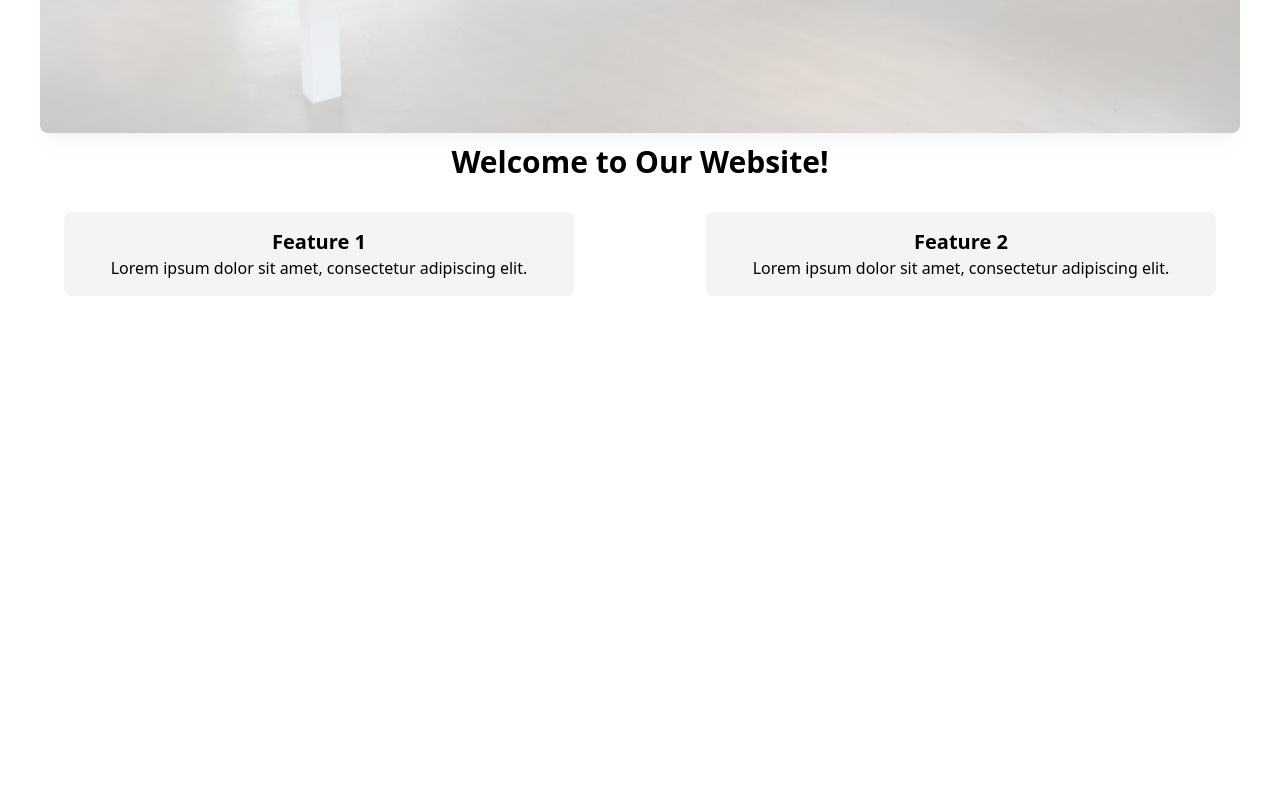
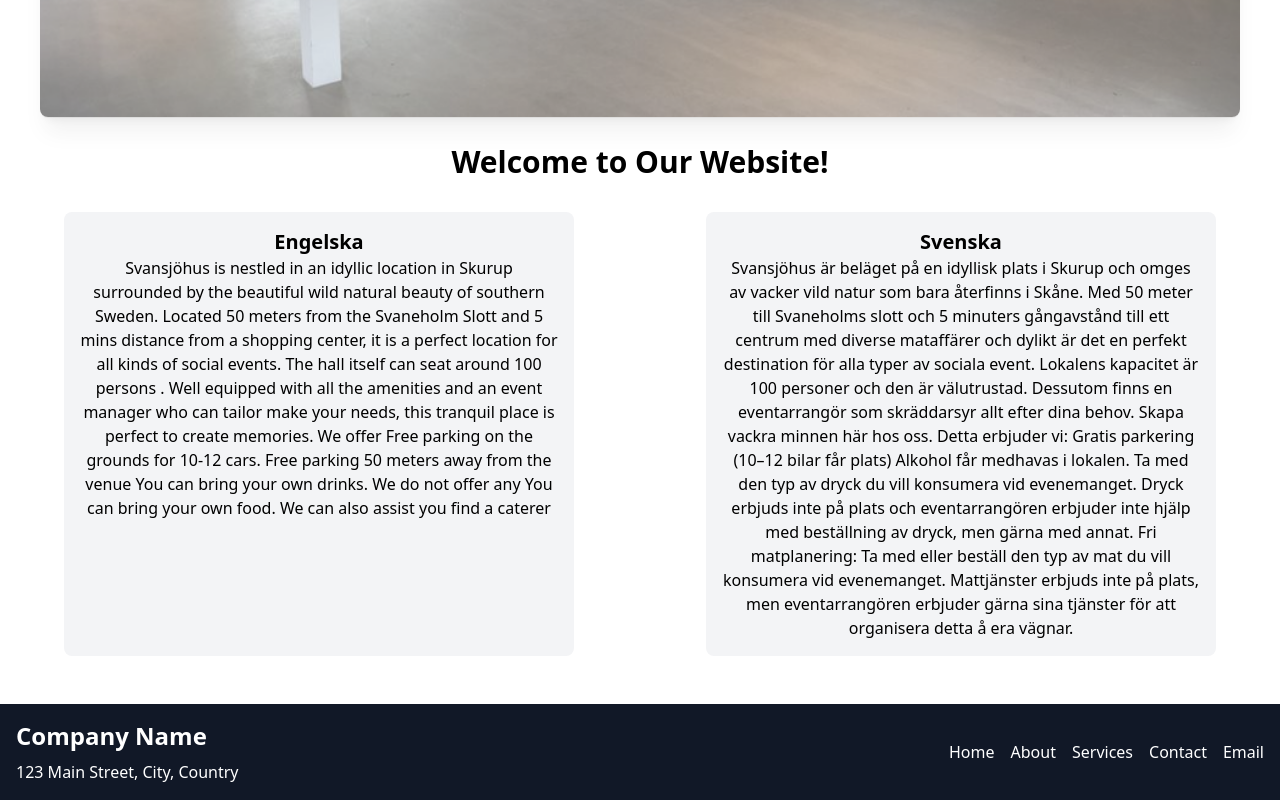
Before and after one commit to TurhanErgene/Svansjohus, a React (Create React App) app: page / in a window 1280 px wide. Shown: the part 768-1568 px from the top of the page. Before the commit the page ends 1112 px from the top, so only its background shows below. Built offline with nearby package versions, Linux system fonts and the light colour scheme; the HTML template or start-up script is replaced by a standard one.

Commit message:
Edited navbar and showcase. created the footer

```diff
--- a/src/App.js
+++ b/src/App.js
@@ -3,6 +3,7 @@ import { BrowserRouter as Router, Routes, Route } from "react-router-dom";
 import Navbar from "./pages/Navbar";
 import Home from "./pages/Home";
 import About from "./pages/About";
+import Footer from "./pages/Footer";
 
 
 function App() {
@@ -13,10 +14,11 @@ function App() {
         <Routes>
           <Route exact path="/" element={<Home />} />
            <Route exact path="/about" element={<About />}/>
-             {/*   <Route exact path="/" element={<Home />}/>
+             {/*   <Route exact path="/" element={<Footer />}/>
               */}
         </Routes>
       </Router>
+      <Footer />
     </div>
   );
 }
--- /dev/null
+++ b/src/pages/Footer.js
@@ -0,0 +1,42 @@
+import React from 'react';
+
+const Footer = () => {
+  const handleEmailClick = () => {
+    const email = 'info@company.com';
+    window.location.href = `mailto:${email}`;
+  };
+
+  return (
+    <footer className="bg-gray-900 text-white">
+      <div className="max-w-screen-xl mx-auto p-4">
+        <div className="flex flex-col md:flex-row justify-between items-center">
+          <div className="text-center md:text-left">
+            <h2 className="text-2xl font-bold">Company Name</h2>
+            <p className="mt-2">123 Main Street, City, Country</p>
+          </div>
+          <div className="mt-4 md:mt-0">
+            <ul className="flex space-x-4">
+              <li>
+                <a href="/" className="hover:text-gray-300">Home</a>
+              </li>
+              <li>
+                <a href="/about" className="hover:text-gray-300">About</a>
+              </li>
+              <li>
+                <a href="/services" className="hover:text-gray-300">Services</a>
+              </li>
+              <li>
+                <a href="/contact" className="hover:text-gray-300">Contact</a>
+              </li>
+              <li>
+                <button onClick={handleEmailClick} className="hover:text-gray-300">Email</button>
+              </li>
+            </ul>
+          </div>
+        </div>
+      </div>
+    </footer>
+  );
+};
+
+export default Footer;
--- a/src/pages/Home.js
+++ b/src/pages/Home.js
@@ -1,18 +1,12 @@
-import React, { useState, useEffect } from 'react';
-import { motion, AnimatePresence } from 'framer-motion';
+import React, { useState, useEffect } from "react";
+import { motion, AnimatePresence } from "framer-motion";
 
-import pic1 from '../pictures/pic1.jpg';
-import pic2 from '../pictures/pic2.jpg';
-import pic3 from '../pictures/pic3.jpg';
-import pic4 from '../pictures/pic4.jpg';
+import pic1 from "../pictures/pic1.jpg";
+import pic2 from "../pictures/pic2.jpg";
+import pic3 from "../pictures/pic3.jpg";
+import pic4 from "../pictures/pic4.jpg";
 
-
-const pictures = [
-  pic1,
-  pic2,
-  pic3,
-  pic4,
-];
+const pictures = [pic1, pic2, pic3, pic4];
 
 const Home = () => {
   const [currentPictureIndex, setCurrentPictureIndex] = useState(0);
@@ -66,13 +60,41 @@ const Home = () => {
             transition={{ duration: 0.5, delay: 0.5 }}
           >
             <div className="bg-gray-100 p-4 rounded-lg w-4/5 mx-auto">
-              <h3 className="text-xl font-semibold">Feature 1</h3>
-              <p>Lorem ipsum dolor sit amet, consectetur adipiscing elit.</p>
+              <h3 className="text-xl font-semibold">Engelska</h3>
+              <p>
+                Svansjöhus is nestled in an idyllic location in Skurup
+                surrounded by the beautiful wild natural beauty of southern
+                Sweden. Located 50 meters from the Svaneholm Slott and 5 mins
+                distance from a shopping center, it is a perfect location for
+                all kinds of social events. The hall itself can seat around 100
+                persons . Well equipped with all the amenities and an event
+                manager who can tailor make your needs, this tranquil place is
+                perfect to create memories. We offer Free parking on the grounds
+                for 10-12 cars. Free parking 50 meters away from the venue You
+                can bring your own drinks. We do not offer any You can bring
+                your own food. We can also assist you find a caterer
+              </p>
             </div>
 
             <div className="bg-gray-100 p-4 rounded-lg w-4/5 mx-auto">
-              <h3 className="text-xl font-semibold">Feature 2</h3>
-              <p>Lorem ipsum dolor sit amet, consectetur adipiscing elit.</p>
+              <h3 className="text-xl font-semibold">Svenska</h3>
+              <p>
+                Svansjöhus är beläget på en idyllisk plats i Skurup och omges av
+                vacker vild natur som bara återfinns i Skåne. Med 50 meter till
+                Svaneholms slott och 5 minuters gångavstånd till ett centrum med
+                diverse mataffärer och dylikt är det en perfekt destination för
+                alla typer av sociala event. Lokalens kapacitet är 100 personer
+                och den är välutrustad. Dessutom finns en eventarrangör som
+                skräddarsyr allt efter dina behov. Skapa vackra minnen här hos
+                oss. Detta erbjuder vi: Gratis parkering (10–12 bilar får plats)
+                Alkohol får medhavas i lokalen. Ta med den typ av dryck du vill
+                konsumera vid evenemanget. Dryck erbjuds inte på plats och
+                eventarrangören erbjuder inte hjälp med beställning av dryck,
+                men gärna med annat. Fri matplanering: Ta med eller beställ den
+                typ av mat du vill konsumera vid evenemanget. Mattjänster
+                erbjuds inte på plats, men eventarrangören erbjuder gärna sina
+                tjänster för att organisera detta å era vägnar.
+              </p>
             </div>
           </motion.div>
         </div>
--- a/src/pages/Navbar.js
+++ b/src/pages/Navbar.js
@@ -65,7 +65,7 @@ const Navbar = () => {
               animate="visible"
               variants={navLinkVariants}
               transition={{ duration: 0.5 }}
-              className="flex items-center justify-end md:flex-1"
+              className="flex items-center justify-end md:flex-1 space-x-10"
             >
               {navbarItems.map((item) => (
                 <div key={item.label} className="relative">
```
Also changed, not shown: src/pictures/MicrosoftTeams-image.png (added).
